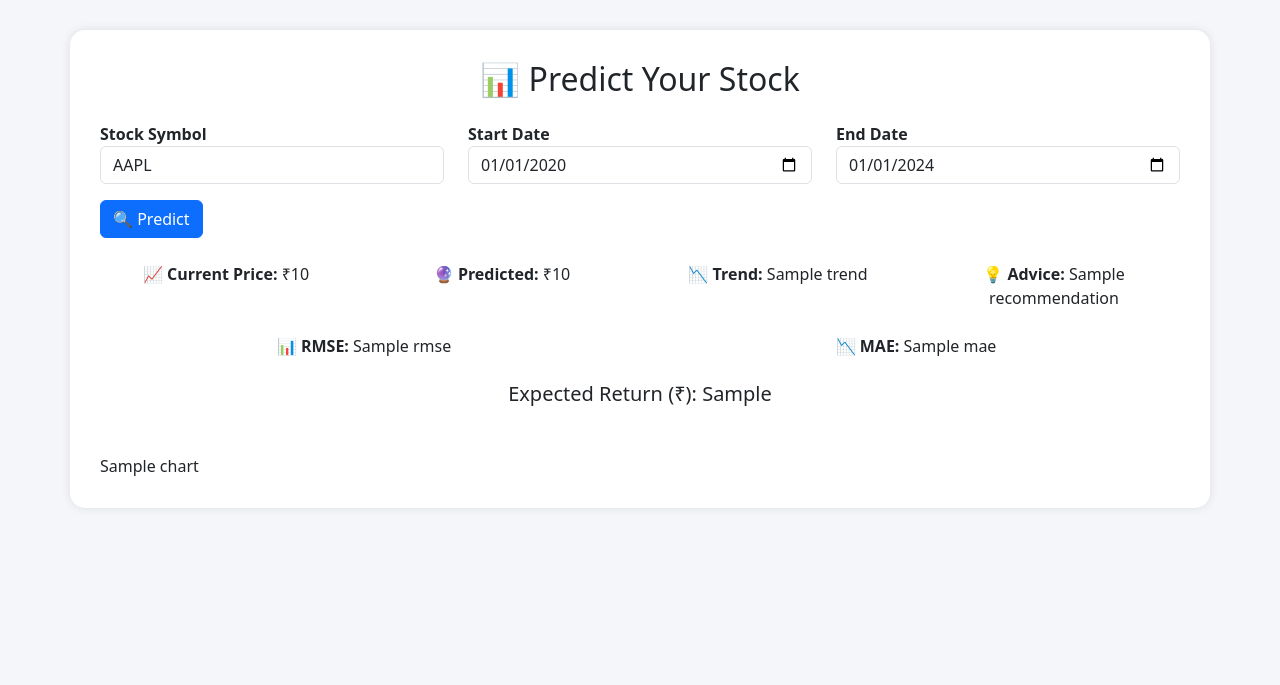
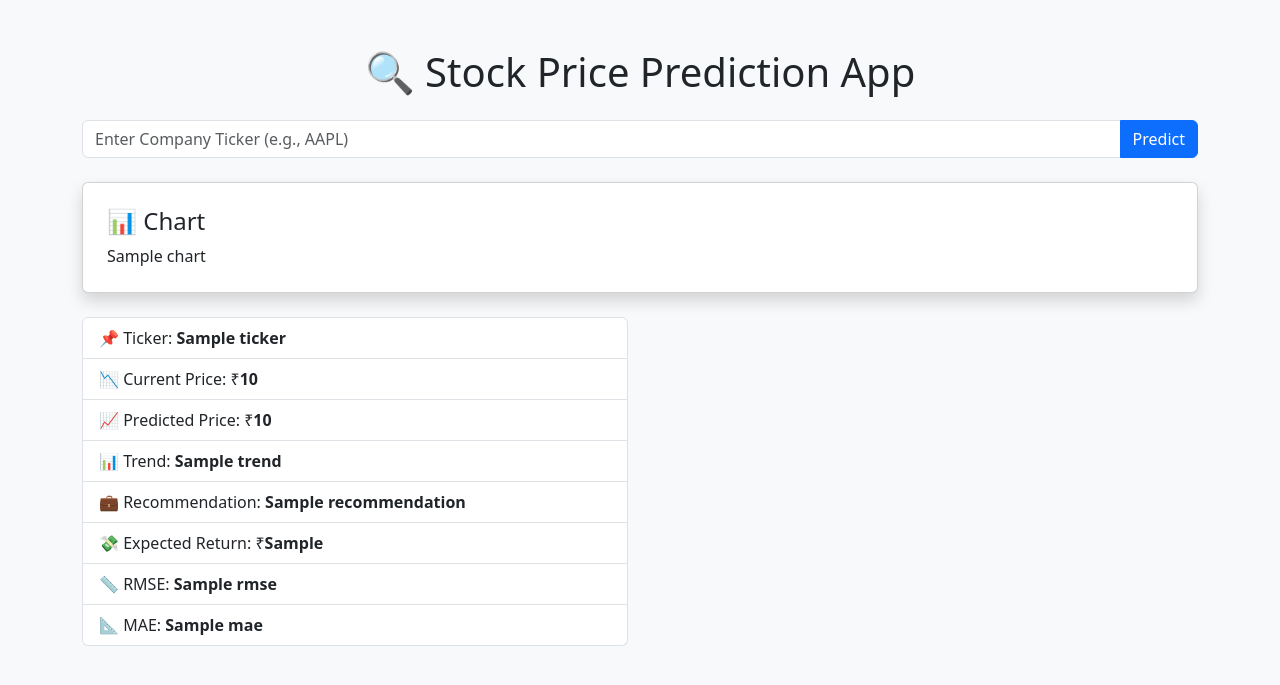
Before and after one commit to raghavvgaurr/stock_proj, a Python web app: template templates/index.html in a window 1280 px wide. Shown: the top 685 px of the page. Run offline with Jinja, Linux system fonts and the light colour scheme; the template is opened without the code that fills it: most values are stand-ins (such as "Sample title", 1, 10 or a date in 2020).

Commit message:
Update index.html

```diff
--- a/templates/index.html
+++ b/templates/index.html
@@ -4,49 +4,43 @@
     <meta charset="UTF-8">
     <title>📈 Stock Predictor</title>
     <link href="https://cdn.jsdelivr.net/npm/bootstrap@5.3.0/dist/css/bootstrap.min.css" rel="stylesheet">
-  <style>
-    body { padding: 30px; background-color: #f4f6f9; }
-    .container { background: #fff; padding: 30px; border-radius: 15px; box-shadow: 0 0 10px rgba(0,0,0,0.1); }
-    .form-group label { font-weight: bold; }
-  </style>
 </head>
-<body>
-  <div class="container">
-    <h2 class="text-center mb-4">📊 Predict Your Stock</h2>
+<body class="bg-light">
+    <div class="container mt-5">
+        <h1 class="text-center mb-4">🔍 Stock Price Prediction App</h1>
 
         <form method="POST" class="mb-4">
+            <div class="input-group">
+                <input type="text" class="form-control" name="ticker" placeholder="Enter Company Ticker (e.g., AAPL)" required>
+                <button class="btn btn-primary" type="submit">Predict</button>
+            </div>
+        </form>
+
+        {% if error %}
+            <div class="alert alert-danger">{{ error }}</div>
+        {% endif %}
+
+        {% if chart %}
+            <div class="card shadow p-4 mb-4">
+                <h4>📊 Chart</h4>
+                {{ chart | safe }}
+            </div>
+
             <div class="row">
-        <div class="col-md-4 form-group">
-          <label for="stock">Stock Symbol</label>
-          <input type="text" name="stock" id="stock" class="form-control" value="{{ request.form.stock or 'AAPL' }}" required>
-        </div>
-        <div class="col-md-4 form-group">
-          <label for="start_date">Start Date</label>
-          <input type="date" name="start_date" id="start_date" class="form-control" value="{{ request.form.start_date or '2020-01-01' }}" required>
-        </div>
-        <div class="col-md-4 form-group">
-          <label for="end_date">End Date</label>
-          <input type="date" name="end_date" id="end_date" class="form-control" value="{{ request.form.end_date or '2024-01-01' }}" required>
+                <div class="col-md-6">
+                    <ul class="list-group">
+                        <li class="list-group-item">📌 Ticker: <strong>{{ ticker }}</strong></li>
+                        <li class="list-group-item">📉 Current Price: ₹<strong>{{ current_price }}</strong></li>
+                        <li class="list-group-item">📈 Predicted Price: ₹<strong>{{ predicted_price }}</strong></li>
+                        <li class="list-group-item">📊 Trend: <strong>{{ trend }}</strong></li>
+                        <li class="list-group-item">💼 Recommendation: <strong>{{ recommendation }}</strong></li>
+                        <li class="list-group-item">💸 Expected Return: ₹<strong>{{ expected_return }}</strong></li>
+                        <li class="list-group-item">📏 RMSE: <strong>{{ rmse }}</strong></li>
+                        <li class="list-group-item">📐 MAE: <strong>{{ mae }}</strong></li>
+                    </ul>
                 </div>
             </div>
-      <button type="submit" class="btn btn-primary mt-3">🔍 Predict</button>
-    </form>
-
-    <div class="row text-center mb-4">
-      <div class="col-md-3"><strong>📈 Current Price:</strong> ₹{{ current_price }}</div>
-      <div class="col-md-3"><strong>🔮 Predicted:</strong> ₹{{ predicted_price }}</div>
-      <div class="col-md-3"><strong>📉 Trend:</strong> {{ trend }}</div>
-      <div class="col-md-3"><strong>💡 Advice:</strong> {{ recommendation }}</div>
-    </div>
-
-    <div class="row text-center mb-4">
-      <div class="col-md-6"><strong>📊 RMSE:</strong> {{ rmse }}</div>
-      <div class="col-md-6"><strong>📉 MAE:</strong> {{ mae }}</div>
-    </div>
-
-    <h5 class="text-center">Expected Return (₹): {{ expected_return }}</h5>
-
-    <div class="mt-5">{{ chart|safe }}</div>
+        {% endif %}
     </div>
 </body>
 </html>
```
Lines whose indentation alone changed are shown as unchanged.
